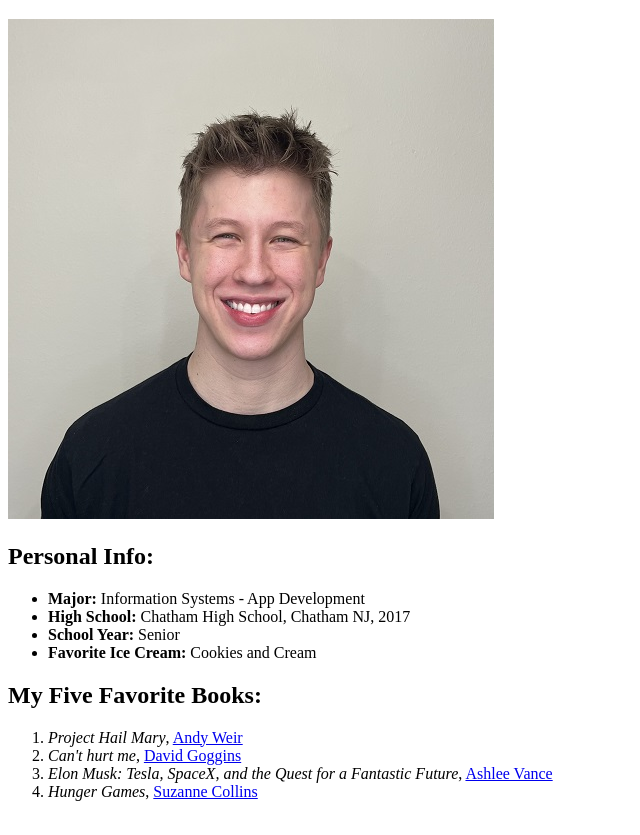
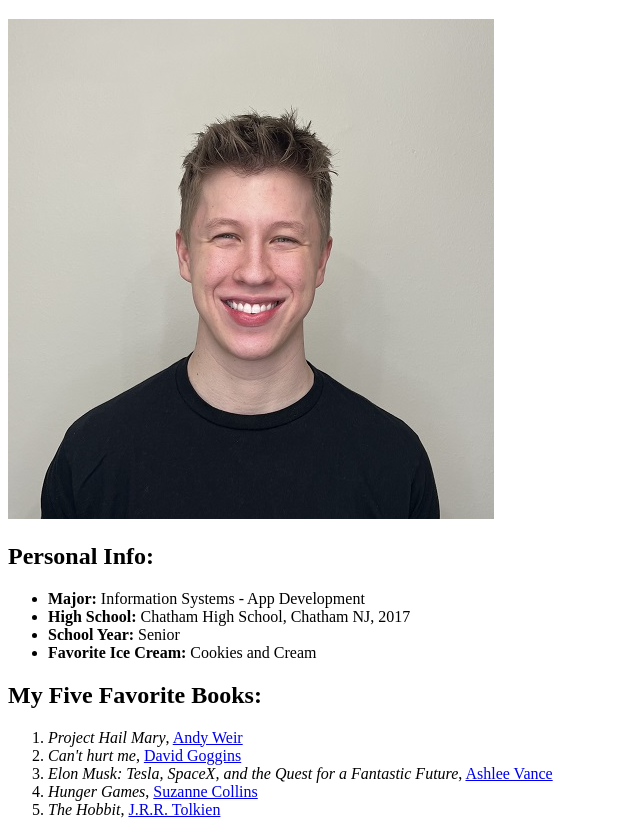
Before and after one commit to henryclyde/Project1-AboutMe, a plain HTML site: page index.html in a window 1280 px wide. Shown: the part 61-896 px from the top of the page, without its empty margins (0-640 px from the left). Drawn offline with Linux system fonts and the light colour scheme.

Commit message:
added favorite books

```diff
--- a/index.html
+++ b/index.html
@@ -24,6 +24,7 @@
         <li><em>Can't hurt me</em>, <a href="https://davidgoggins.com/" class="book-link">David Goggins</a></li>
         <li><em>Elon Musk: Tesla, SpaceX, and the Quest for a Fantastic Future</em>, <a href="https://www.ashleevance.com/" class="book-link">Ashlee Vance</a></li>
         <li><em>Hunger Games</em>, <a href="https://www.suzannecollinsbooks.com/" class="book-link">Suzanne Collins</a></li>
+        <li><em>The Hobbit</em>, <a href="https://en.wikipedia.org/wiki/J._R._R._Tolkien" class="book-link">J.R.R. Tolkien</a></li>
 
     </ol>
 </body>
```
